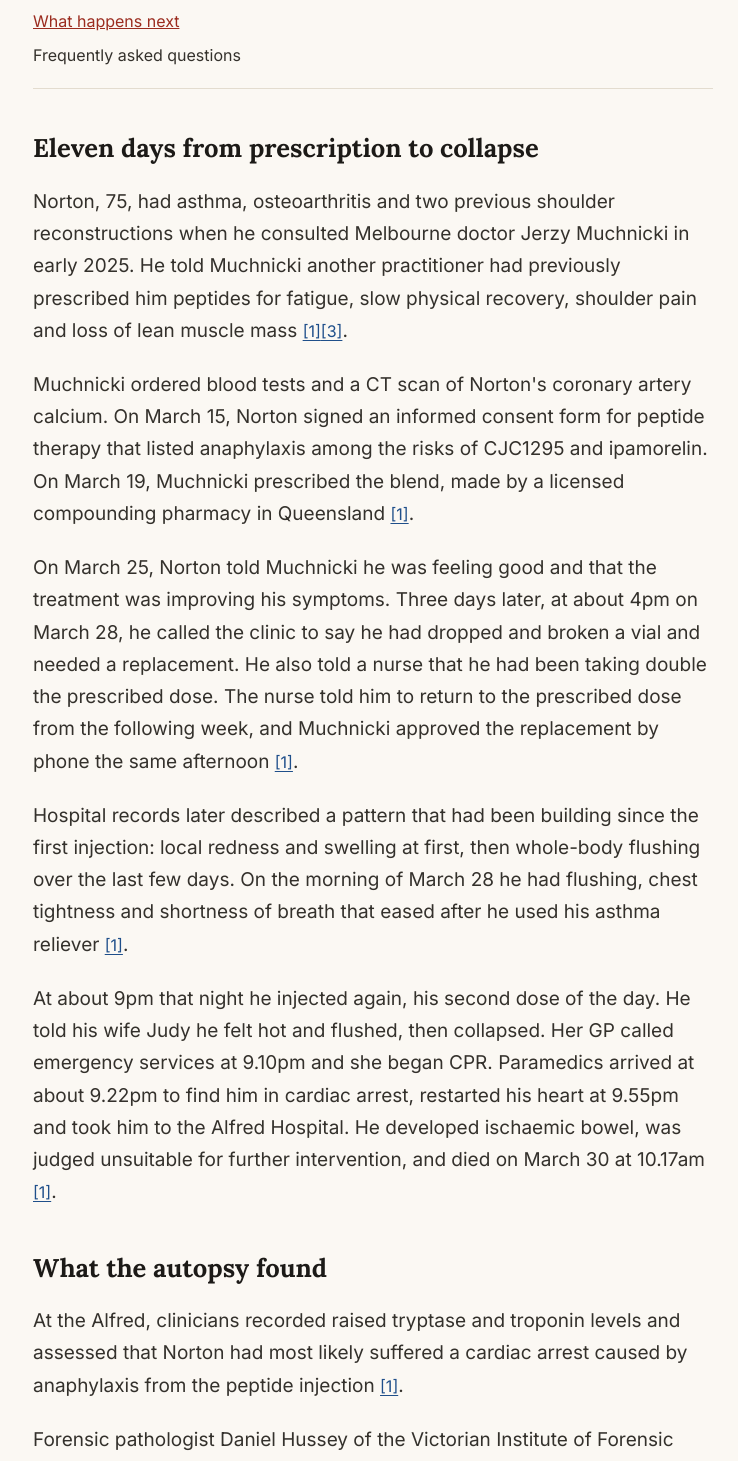
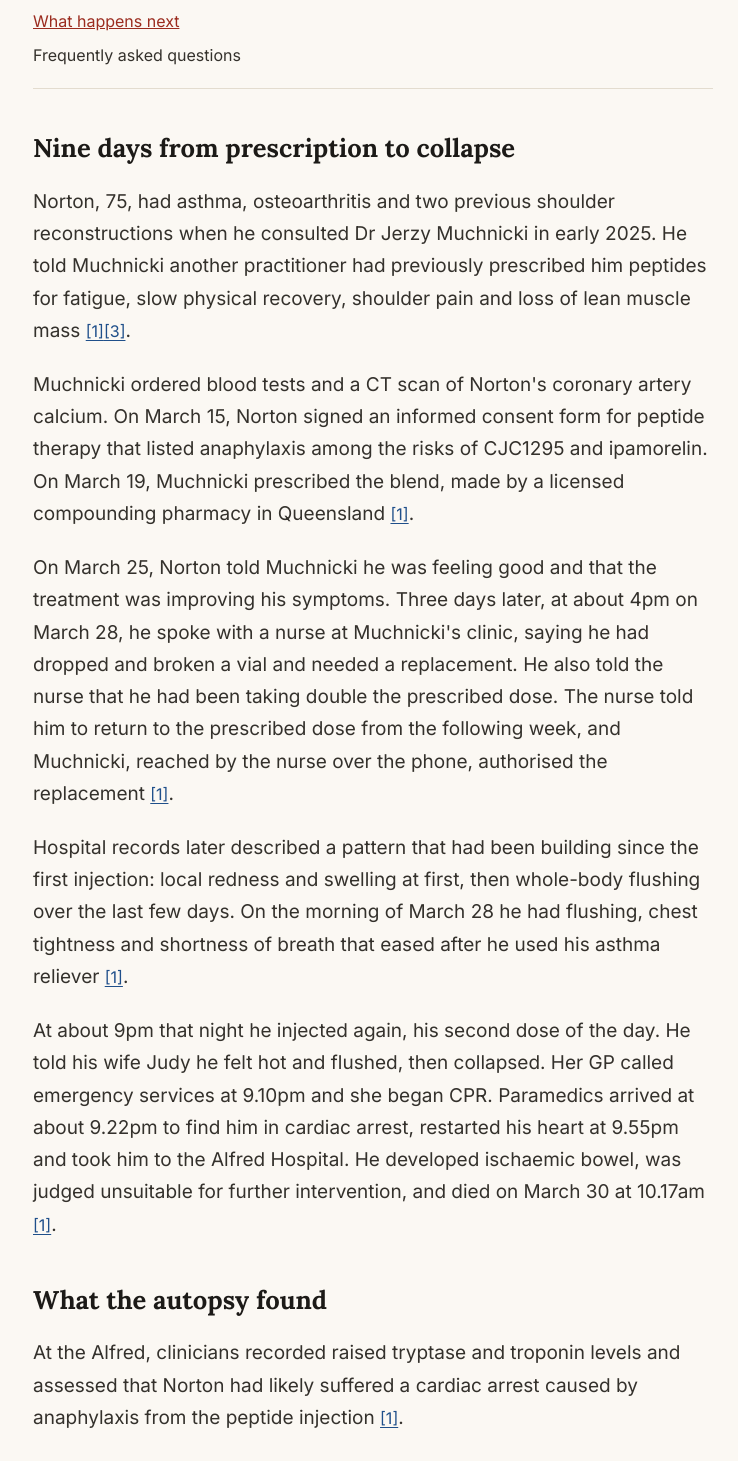
Before and after one commit to edorfanini00/peptidedigest, a Next.js app: page /richard-norton-peptide-death-coroner-finding in a window 1280 px wide. Shown: the part 2361-3822 px from the top of the page, without its empty margins (267-1005 px from the left). Built offline with nearby package versions, Linux system fonts and the light colour scheme.

Commit message:
Editorial review round 1 fixes: Norton chronology, TGA figure scope, excess-dose finding; tradipitant label timing and wording

```diff
--- a/app/richard-norton-peptide-death-coroner-finding/story.ts
+++ b/app/richard-norton-peptide-death-coroner-finding/story.ts
@@ -12,16 +12,16 @@ export const story: NewsroomStory = {
     "kpv",
     "nad"
   ],
-  "lead": "Australian actor and martial artist Richard Norton died in March 2025 after an injection of the peptide blend CJC1295 and ipamorelin set off anaphylaxis and then cardiac arrest, a Victorian coroner has found. In a finding dated October 28, 2026, Coroner David Ryan also recommended that Australia's Therapeutic Goods Administration consider much tighter controls on such peptides, up to a Schedule 10 listing that would prohibit their supply for human use outside narrow exceptions such as clinical trials [1].",
+  "lead": "Australian actor and martial artist Richard Norton died in March 2025 after an injection of the peptide blend CJC1295 and ipamorelin set off anaphylaxis and then cardiac arrest, a Victorian coroner has found. In a finding dated October 28, 2026, Coroner David Ryan also recommended that Australia's Therapeutic Goods Administration consider further restrictions on such peptides, such as a Schedule 10 listing that could ban their human use subject to specific exceptions such as clinical trials [1].",
   "notice": "IQON Labs publishes a separate research use only catalog. Nothing in this report is a suggestion to obtain or use any peptide, and no research reagent is a substitute for medical care.",
   "sections": [
     {
-      "title": "Eleven days from prescription to collapse",
-      "id": "eleven-days",
+      "title": "Nine days from prescription to collapse",
+      "id": "nine-days",
       "paragraphs": [
-        "Norton, 75, had asthma, osteoarthritis and two previous shoulder reconstructions when he consulted Melbourne doctor Jerzy Muchnicki in early 2025. He told Muchnicki another practitioner had previously prescribed him peptides for fatigue, slow physical recovery, shoulder pain and loss of lean muscle mass [1][3].",
+        "Norton, 75, had asthma, osteoarthritis and two previous shoulder reconstructions when he consulted Dr Jerzy Muchnicki in early 2025. He told Muchnicki another practitioner had previously prescribed him peptides for fatigue, slow physical recovery, shoulder pain and loss of lean muscle mass [1][3].",
         "Muchnicki ordered blood tests and a CT scan of Norton's coronary artery calcium. On March 15, Norton signed an informed consent form for peptide therapy that listed anaphylaxis among the risks of CJC1295 and ipamorelin. On March 19, Muchnicki prescribed the blend, made by a licensed compounding pharmacy in Queensland [1].",
-        "On March 25, Norton told Muchnicki he was feeling good and that the treatment was improving his symptoms. Three days later, at about 4pm on March 28, he called the clinic to say he had dropped and broken a vial and needed a replacement. He also told a nurse that he had been taking double the prescribed dose. The nurse told him to return to the prescribed dose from the following week, and Muchnicki approved the replacement by phone the same afternoon [1].",
+        "On March 25, Norton told Muchnicki he was feeling good and that the treatment was improving his symptoms. Three days later, at about 4pm on March 28, he spoke with a nurse at Muchnicki's clinic, saying he had dropped and broken a vial and needed a replacement. He also told the nurse that he had been taking double the prescribed dose. The nurse told him to return to the prescribed dose from the following week, and Muchnicki, reached by the nurse over the phone, authorised the replacement [1].",
         "Hospital records later described a pattern that had been building since the first injection: local redness and swelling at first, then whole-body flushing over the last few days. On the morning of March 28 he had flushing, chest tightness and shortness of breath that eased after he used his asthma reliever [1].",
         "At about 9pm that night he injected again, his second dose of the day. He told his wife Judy he felt hot and flushed, then collapsed. Her GP called emergency services at 9.10pm and she began CPR. Paramedics arrived at about 9.22pm to find him in cardiac arrest, restarted his heart at 9.55pm and took him to the Alfred Hospital. He developed ischaemic bowel, was judged unsuitable for further intervention, and died on March 30 at 10.17am [1]."
       ]
@@ -30,10 +30,10 @@ export const story: NewsroomStory = {
       "title": "What the autopsy found",
       "id": "what-the-autopsy-found",
       "paragraphs": [
-        "At the Alfred, clinicians recorded raised tryptase and troponin levels and assessed that Norton had most likely suffered a cardiac arrest caused by anaphylaxis from the peptide injection [1].",
+        "At the Alfred, clinicians recorded raised tryptase and troponin levels and assessed that Norton had likely suffered a cardiac arrest caused by anaphylaxis from the peptide injection [1].",
         "Forensic pathologist Daniel Hussey of the Victorian Institute of Forensic Medicine found evidence of anaphylaxis at autopsy. Anaphylaxis is a severe allergic reaction in which immune cells called mast cells release their contents into surrounding tissue, which can swell the airway and drop blood pressure far enough to stop the heart. Hussey favoured the peptide injections as a possible cause because the allergic symptoms began after Norton started the therapy and escalated before his collapse [1].",
         "The autopsy also found hypertrophic cardiomyopathy, a thickening of the heart muscle that raises the risk of fatal rhythm problems, and Hussey said both it and Norton's asthma could have contributed. Post-mortem toxicology could not detect the specific peptides. The drugs it did find matched the emergency treatment he received, such as midazolam, amiodarone and atropine. The medical cause of death was recorded as complications of an out-of-hospital cardiac arrest due to anaphylaxis, with asthma and hypertrophic cardiomyopathy as contributing conditions [1].",
-        "Coroners in Victoria decide facts on the balance of probabilities and do not determine criminal or civil liability. On that standard, Ryan wrote: \"I am satisfied that Richard's death was triggered by his injection of the peptide CJC1295/Ipamorelin\" [1]."
+        "Coroners in Victoria decide facts on the balance of probabilities and do not determine criminal or civil liability. On that standard, Ryan wrote: \"I am satisfied that Richard's death was triggered by his injection of the peptide CJC1295/Ipamorelin.\" His next sentence adds: \"Richard had been taking amounts of the medication in excess of the dose prescribed by his medical practitioner\" [1]."
       ]
     },
     {
@@ -49,7 +49,7 @@ export const story: NewsroomStory = {
       "title": "What the coroner wants the TGA to consider",
       "id": "coroner-recommendation",
       "paragraphs": [
-        "In Australia, CJC1295 and ipamorelin are Schedule 4 prescription-only medicines, but they are not on the Australian Register of Therapeutic Goods, which makes them unapproved goods that the TGA has never evaluated for quality, safety or efficacy. Doctors can reach them through routes such as the Authorised Prescriber Scheme, and are generally expected to have considered registered treatments first. The TGA told the court it had received six other reports of anaphylaxis or hypersensitivity in people using these peptides, three of them involving CJC1295 and ipamorelin [1].",
+        "In Australia, CJC1295 and ipamorelin are Schedule 4 prescription-only medicines, but they are not on the Australian Register of Therapeutic Goods, which makes them unapproved goods that the TGA has never evaluated for quality, safety or efficacy. Doctors can reach them through routes such as the Authorised Prescriber Scheme, and are generally expected to have considered registered treatments first. The TGA told the court it had received six reports of anaphylaxis or hypersensitivity in people using CJC1295 and ipamorelin or other unapproved peptides, including three cases of anaphylaxis with CJC1295 and ipamorelin, not counting Norton's [1].",
         "Ryan was not persuaded that such products should remain prescribable. \"It is not clear to me how their safe use can be clinically indicated,\" he wrote, given uncertain benefits and risks \"as yet not fully known\" [1]. He recommended that the TGA review their benefits and risks and consider moving them to Schedule 10, the category for \"substances of such danger to health as to warrant prohibition of supply and use\", with room for clinical trials and other research to continue [1].",
         "Ryan directed that the finding go to the TGA, Ahpra, Alfred Health, Muchnicki and Norton's family. A recommendation is not an order: any scheduling change would be for the TGA and the national scheduling process to decide [1]."
       ]
@@ -77,7 +77,7 @@ export const story: NewsroomStory = {
       "id": "what-happens-next",
       "paragraphs": [
         "The next document to watch is the TGA's response. The coroner has asked it to look again at a group of peptides that Australian law currently allows doctors to prescribe, on the strength of a death in which the prescription, the pharmacy and the consent form were all in place [1].",
-        "For Victoria's health department, the measure is whether anaphylaxis notifications linked to peptides keep rising after a month in which it recorded five [2]. For anyone following the debate elsewhere, the case shows the risk the coroner named did not depend on a black-market supplier: it arrived through a doctor's prescription and a licensed compounding pharmacy."
+        "For Victoria's health department, the measure is whether anaphylaxis notifications linked to peptides keep rising after a month in which it recorded five [2]. For anyone following the debate elsewhere, the product in this case did not come from a black-market supplier. It came through a doctor's prescription and a licensed compounding pharmacy, although the coroner also found Norton had been taking more than the prescribed dose [1]."
       ]
     }
   ],
@@ -94,7 +94,7 @@ export const story: NewsroomStory = {
     },
     {
       "q": "Were other substances involved?",
-      "a": "Post-mortem toxicology found only drugs consistent with the emergency treatment Norton received and could not detect the specific peptides. Police found an opened pouch containing a vial of CJC1295 and ipamorelin and a sealed, unused pouch of another peptide that had been prescribed the same afternoon.",
+      "a": "Post-mortem toxicology found only drugs consistent with the emergency treatment Norton received and could not detect the specific peptides. After his death, his wife gave police his medication containers, including an unsealed pouch with a vial of CJC1295 and ipamorelin and a sealed pouch holding an unused vial of another peptide Muchnicki had prescribed on March 28.",
       "refs": [1]
     },
     {
```
Also changed, not shown: app/tradipitant-glp1-vomiting-phase-3-semaglutide/story.ts (+6 -6 lines).
